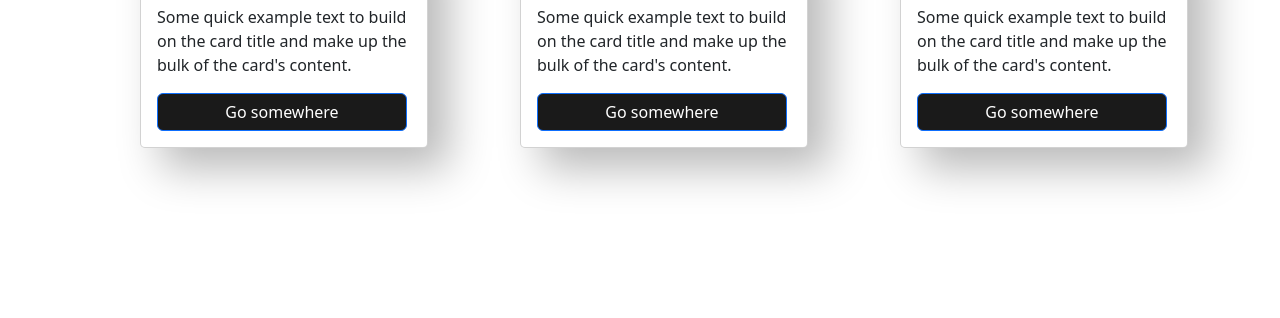
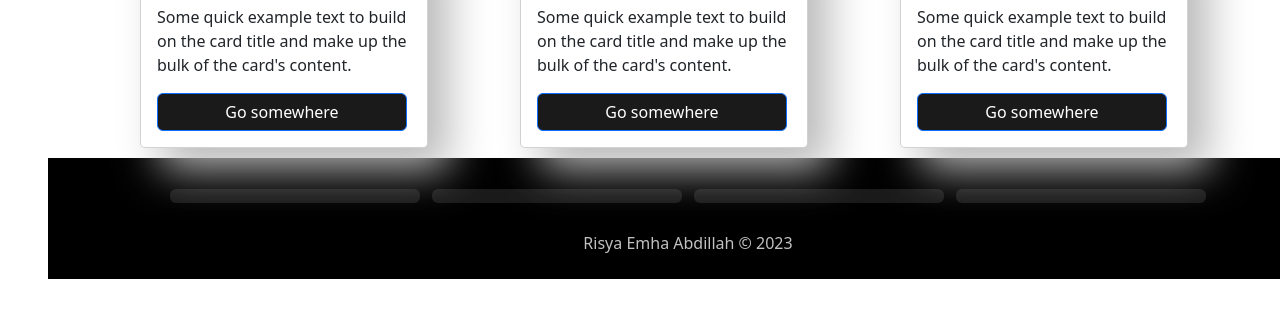
Before and after one commit to AyamNil/Portofolio-Risya, a plain HTML site: page project.html in a window 1280 px wide. Shown: the part 534-852 px from the top of the page. Before the commit the page ends 800 px from the top, so only its background shows below. Drawn offline with nearby package versions, Linux system fonts and the light colour scheme.

Commit message:
Add padding

```diff
--- a/project.html
+++ b/project.html
@@ -113,4 +113,30 @@
 
 </body>
 
+<footer style="background-color: black !important; color: #c1c1c1!important" class="bg-body-tertiary text-center">
+
+    <div class="container p-4">
+
+      <section class="mb-4">
+
+        <a data-mdb-ripple-init class="btn btn-outline btn-floating m-1" href="#!" role="button"><i
+            class="fab fa-google"></i></a>
+
+
+        <a data-mdb-ripple-init class="btn btn-outline btn-floating m-1" href="#!" role="button"><i
+            class="fab fa-instagram"></i></a>
+
+
+        <a data-mdb-ripple-init class="btn btn-outline btn-floating m-1" href="#!" role="button"><i
+            class="fab fa-linkedin-in"></i></a>
+
+        <a data-mdb-ripple-init class="btn btn-outline btn-floating m-1" href="#!" role="button"><i
+            class="fab fa-github"></i></a>
+
+      </section>
+      <span class="my-3">
+        Risya Emha Abdillah © 2023
+      </span>
+  </footer>
+
 </html>
```
Also changed, not shown: contact.html (+1 -0 lines), index.html (+1 -9 lines).
